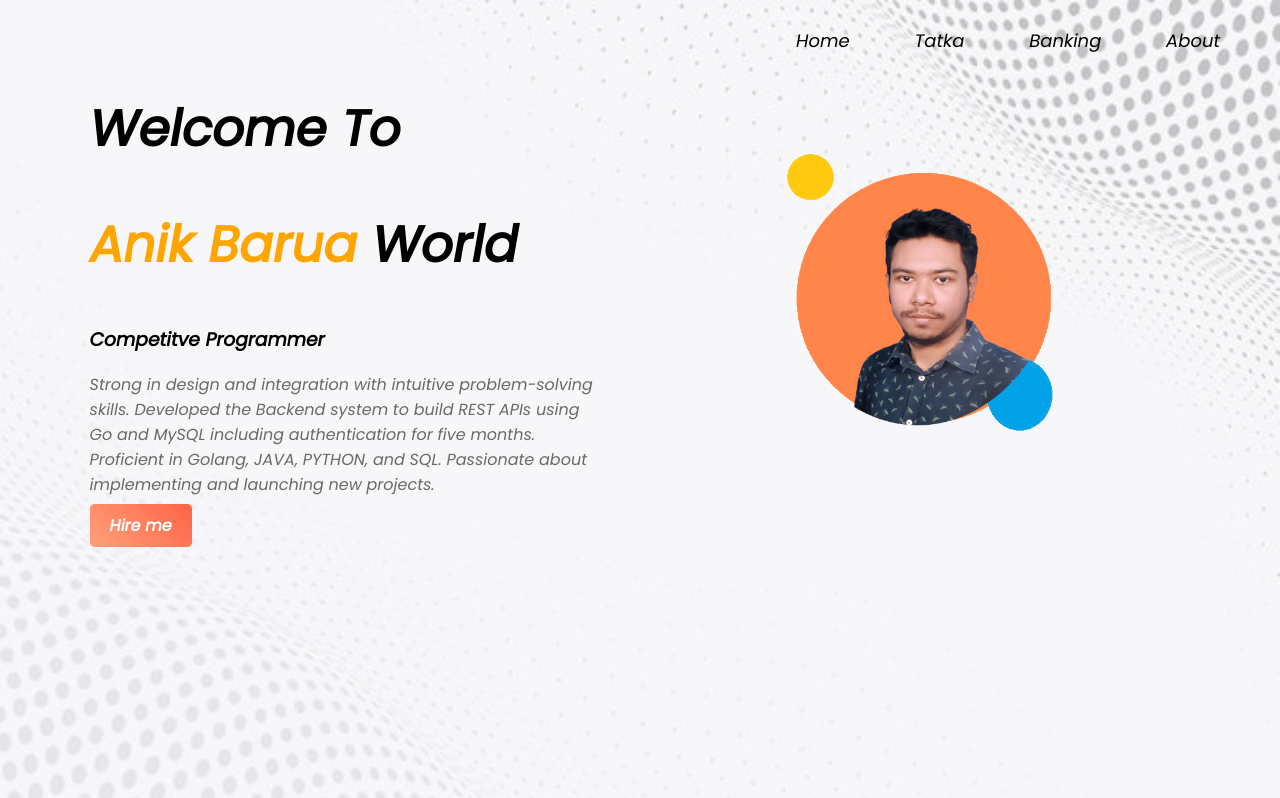
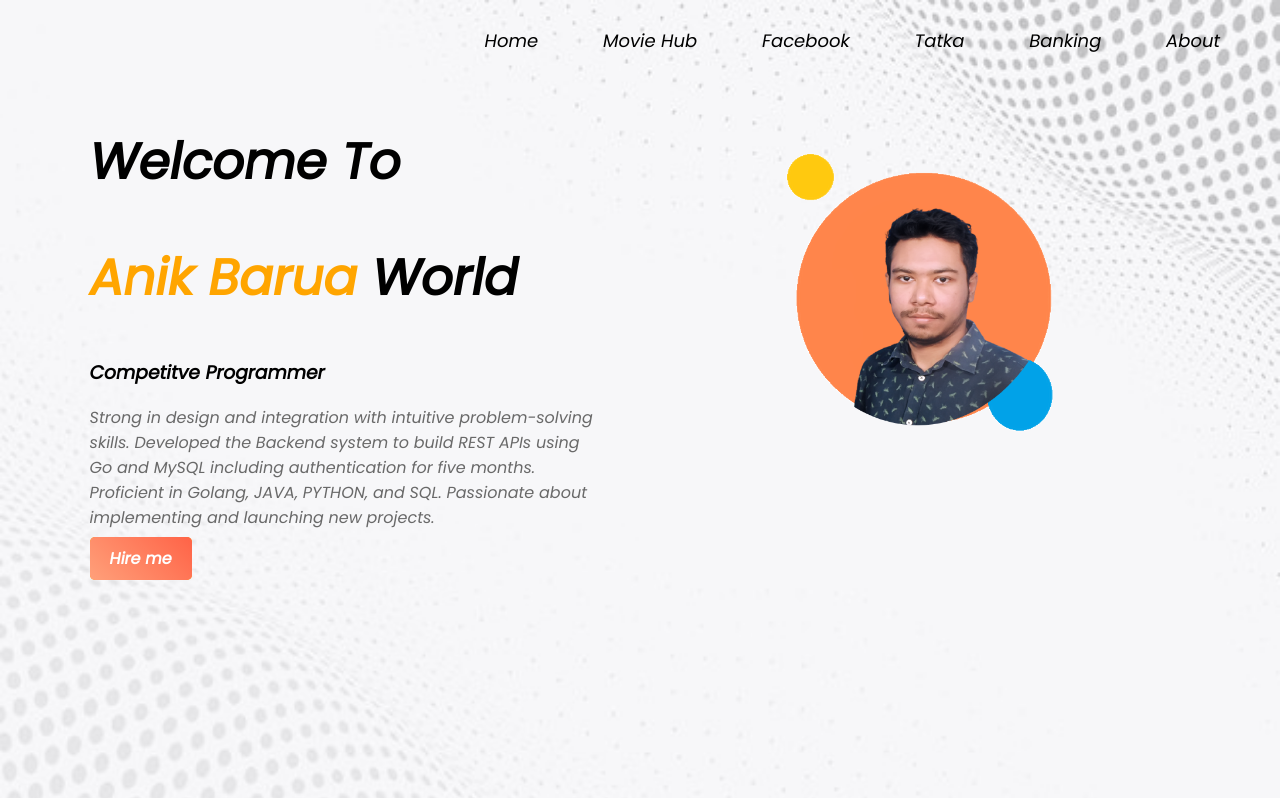
Before and after one commit to Anonymous-solver/web-portfolio, a plain HTML site: page index.html in a window 1280 px wide. Shown: the top 798 px of the page. Drawn offline with Linux system fonts and the light colour scheme.

```diff
--- a/index.html
+++ b/index.html
@@ -20,6 +20,8 @@
                 <nav>
                     <ul>
                         <li><a href="index.html">Home</a></li>
+                        <li><a href="https://musing-pike-a42a8b.netlify.app/">Movie Hub</a></li>
+                        <li><a href="https://upbeat-aryabhata-d5ca04.netlify.app">Facebook</a></li>
                         <li><a href="https://anonymous-solver.github.io/Old_Tatka/home">Tatka</a></li>
                         <li><a href="https://anonymous-solver.github.io/bankingWithJS/">Banking</a></li>
                         <li><a href="https://www.linkedin.com/in/anik-barua-5009/">About</a></li>
--- a/style.css
+++ b/style.css
@@ -40,7 +40,6 @@ section{
     background-repeat: no-repeat;
     background-size: cover;
     height: 800px;
-
 }
 .dream-area{
     background-image: url("images/bg5.jpg");
```
